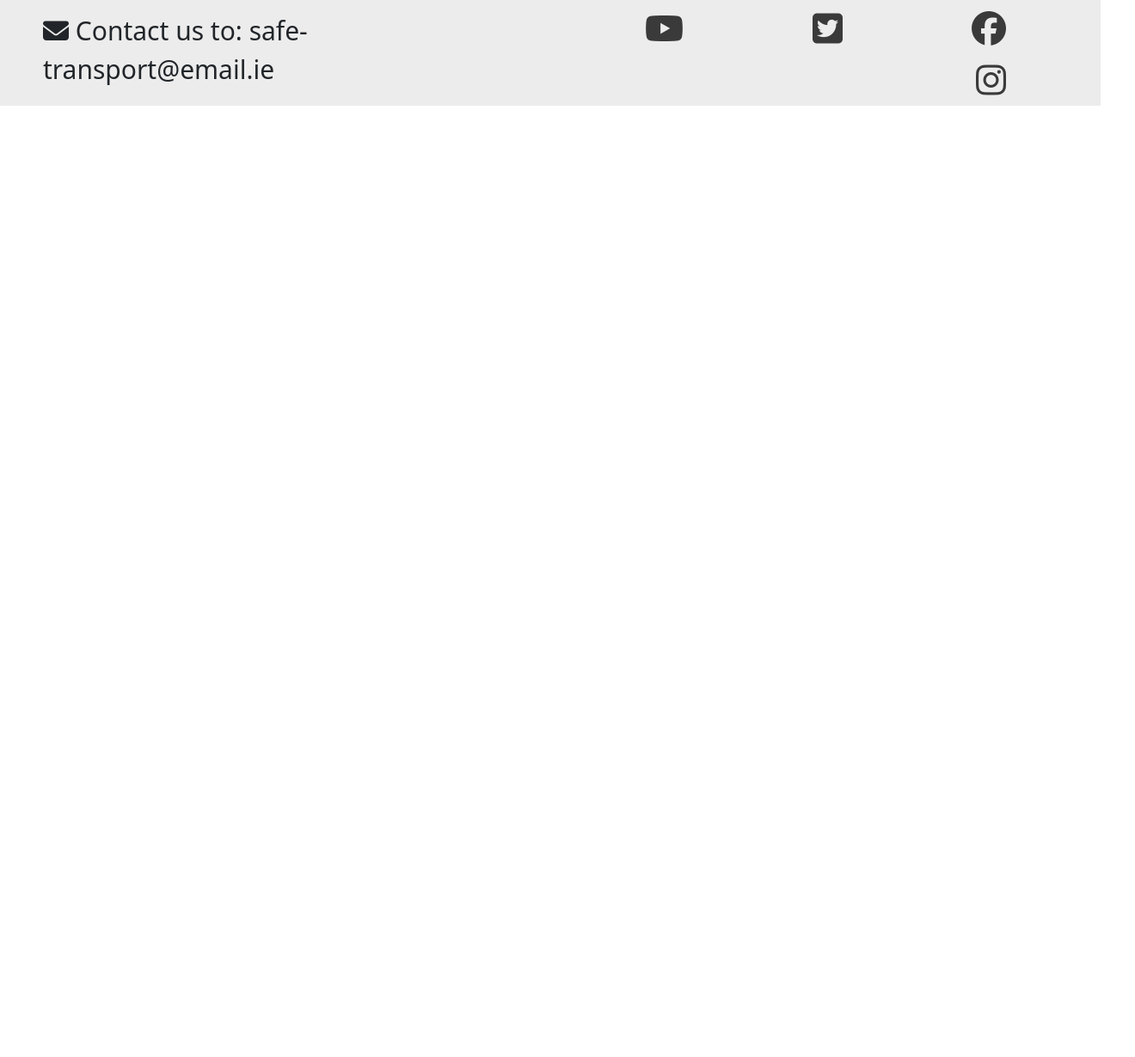
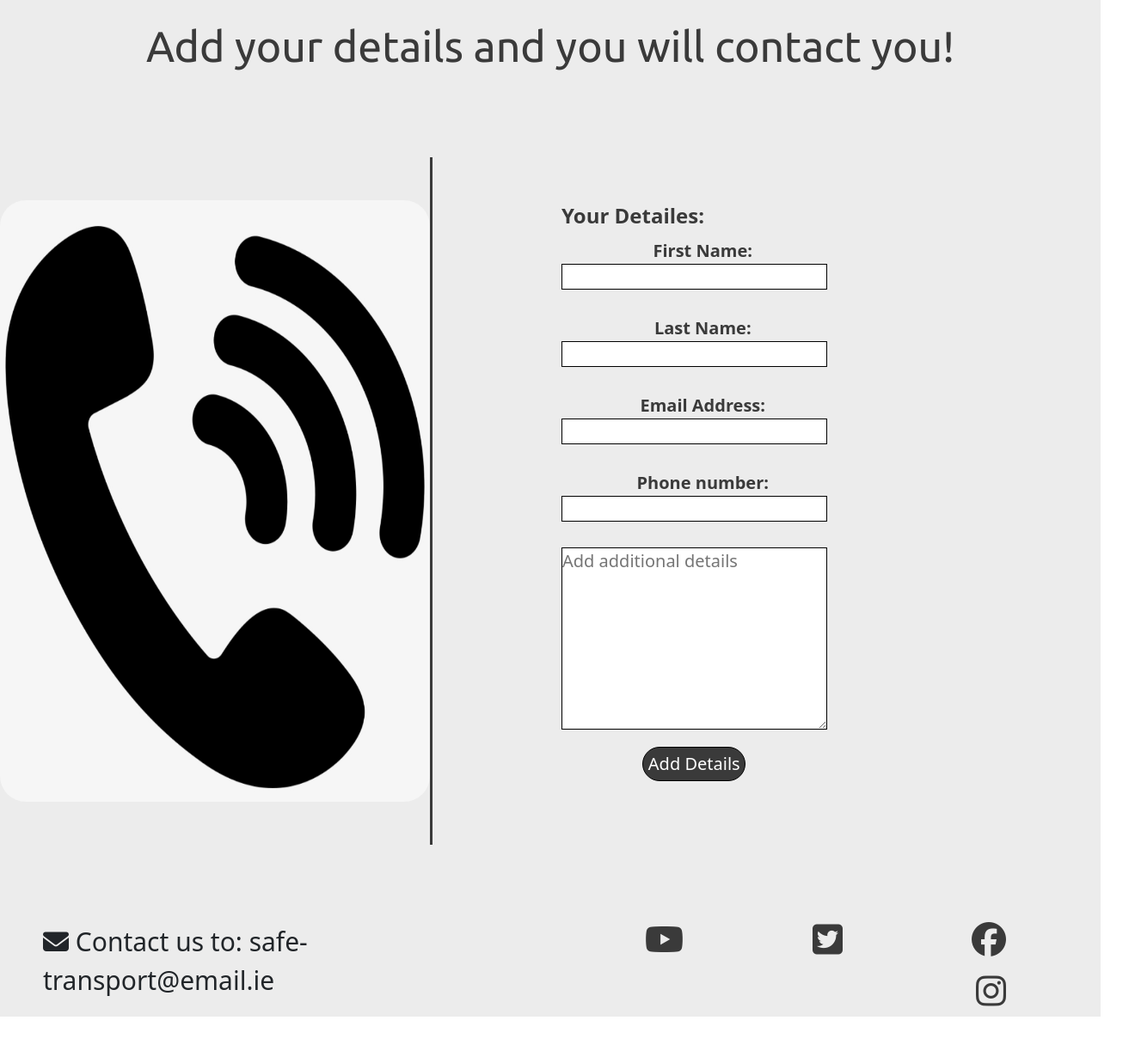
Before and after one commit to MihaiElisei/transport-services, a plain HTML site: page contact.html in a window 1280 px wide. Shown: the part 197-1427 px from the top of the page at 86% size, 1320 px wide, since content can reach past the window. Before the commit the page ends 800 px from the top, so only its background shows below. Drawn offline with nearby package versions, Linux system fonts and the light colour scheme.

Commit message:
add form elements and styles

```diff
--- a/assets/css/styles.css
+++ b/assets/css/styles.css
@@ -285,3 +285,85 @@ footer{
 #photos > img {
     width: 100%;
 }
+
+/* contact */
+
+#formular {
+    background-color: rgba(191, 191, 191, 0.3);
+    min-height: 100vh;
+    padding-top: 100px;
+    width: 100%;
+
+}
+
+#formular h2{
+    font-size: 50px;
+    text-align: center;
+    color: #3a3a3a;
+    font-family: 'Ubuntu';
+}
+
+#form-wrapper{
+    width: 100%;
+    display: flex;
+    justify-content: space-around;
+    margin-top: 100px;
+}
+
+#form-img{
+    width: 40%;
+    text-align: center;
+    border-right: 3px solid #3a3a3a;
+}
+
+#form-img > img {
+    height: 700px;
+    width: 500px;
+    margin:50px auto;
+    border-radius: 30px;
+}
+
+#form-content{
+    width: 60%;
+    margin-left: 100px;
+    padding: 50px;
+}
+
+#form-elements {
+    width: 50%;
+    color:#3a3a3a;
+    font-size:20px;
+    font-weight: bold;
+    display: flex;
+    flex-direction: column;
+    justify-content: space-between;
+}
+#form-elements > textarea {
+    border: 1px solid #000;
+}
+.align {
+    text-align: center;
+    margin-left: 10px;
+    width: 100%;
+}
+
+input{
+    height: 30px;
+    border: 1px solid #000;
+}
+
+#submit {
+    margin:20px auto;
+    background-color: #3a3a3a;
+    border-radius: 40px;
+    width: 120px;
+    height: 40px;
+    color :#fff;
+    margin-bottom: 10px;
+}
+
+#submit:hover{
+    background-color: #fff;
+    color:#3a3a3a;
+    border: 1px solid #3a3a3a;
+}
--- a/contact.html
+++ b/contact.html
@@ -29,7 +29,31 @@
             </nav>
         </div>
     </header>
-
+    <section id="formular">
+      <h2>Add your details and you will contact you!</h2>
+      <div id="form-wrapper">
+        <div id="form-img">
+          <img src="assets/images/phone-img.png" alt="image with a phone">
+        </div>
+        <div id="form-content">
+          <form action="post" id="usrform">
+              <fieldset id="form-elements">
+                  <legend>Your Detailes:</legend>
+                  <label for="fname" class="align">First Name:</label>
+                  <input type="text" name="fname" id="fname" required><br>
+                  <label for="lname" class="align">Last Name:</label>
+                  <input type="text" name="lname" id="lname" required><br>
+                  <label for="email" class="align">Email Address:</label>
+                  <input type="email" name="email" id="email" required><br>
+                  <label for="phone" class="align">Phone number:</label>
+                  <input type="tel" id="phone" name="phone" pattern="[0-9]{3}-[0-9]{2}-[0-9]{3}" required><br>
+                  <textarea rows="7" cols="50" name="comment" form="usrform" placeholder="Add additional details"></textarea>
+                  <input type="submit" name="submit" id="submit" value="Add Details">
+              </fieldset>
+          </form>
+        </div>
+      </div>
+  </section>
       <!-- footer -->
     <footer>
       <div class="email">
```
Also changed, not shown: assets/images/phone-img.png (added).
